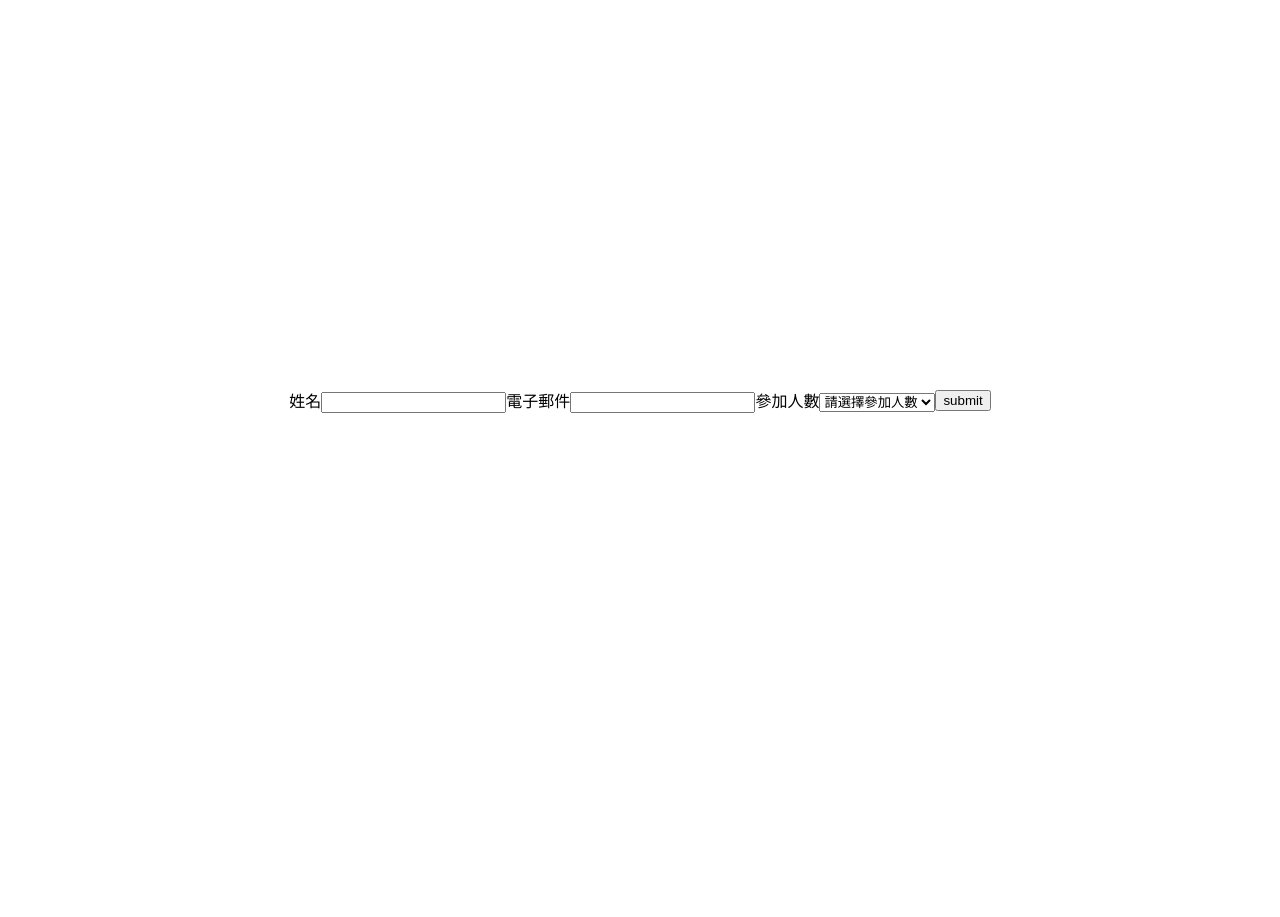
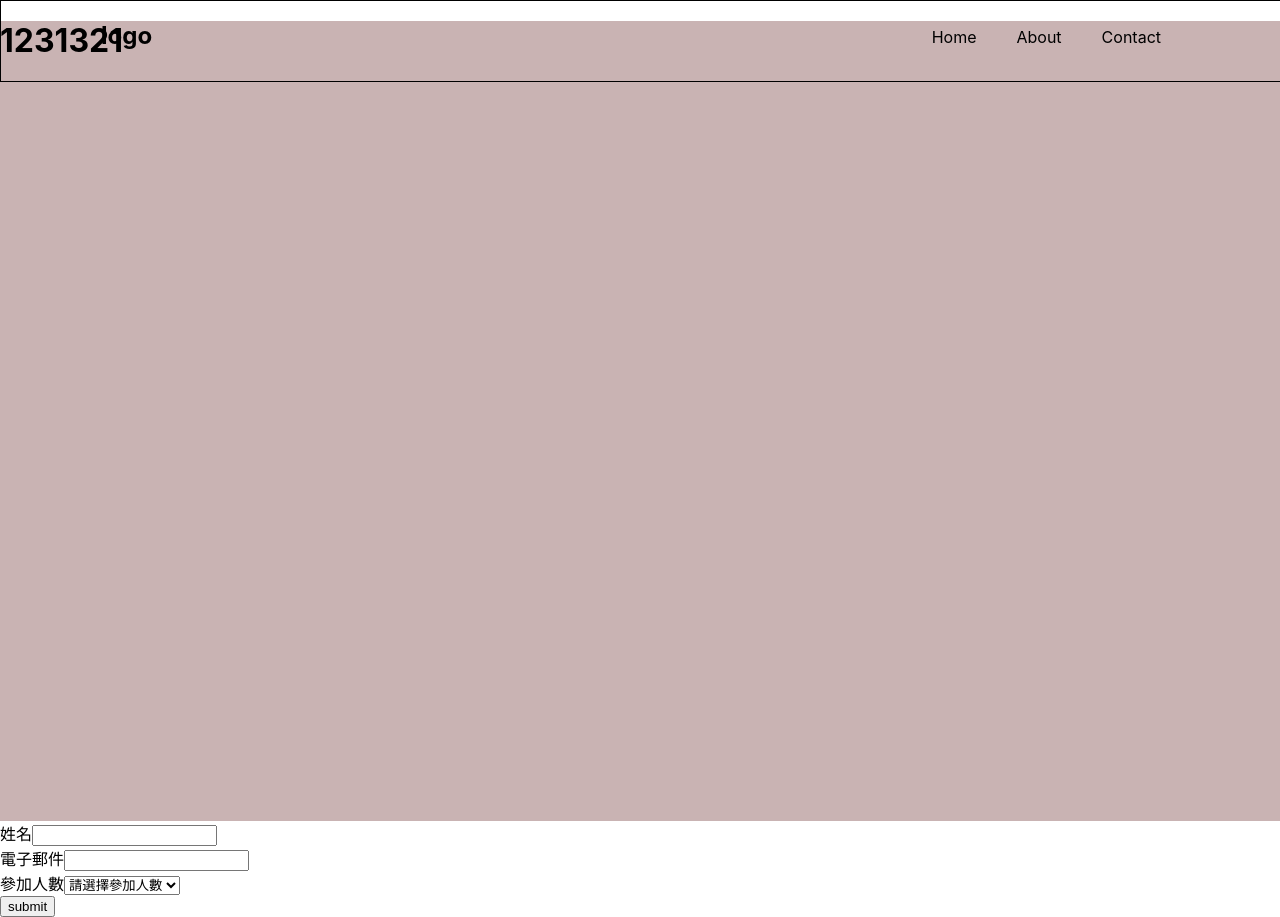
Before and after one commit to tsukimi0116/Wedding-Invitation, a React (Create React App) app: page / in a window 1280 px wide. Before the commit the page ends 800 px from the top, so only its background shows below. Built offline with nearby package versions, Linux system fonts and the light colour scheme.

Commit message:
202205091649

```diff
--- a/src/Page/Home/Components/Home.jsx
+++ b/src/Page/Home/Components/Home.jsx
@@ -1,11 +1,17 @@
-import React from 'react';
-import Select from './Select';
+import React from 'react'
+import Navbar from './Navbar'
+import Main from './Main'
+import Select from './Select'
 import '../Stylesheets/Home.css'
 
 const Home = () => {
 
     return (
-        <Select />
+        <div>
+            <Navbar />
+            <Main />
+            <Select />
+        </div>
     )
 }
 
--- /dev/null
+++ b/src/Page/Home/Components/Main.jsx
@@ -0,0 +1,11 @@
+import React from 'react'
+
+const Main = () => {
+    return (
+        <div className='Main'>
+            <h1>1231321</h1>
+        </div>
+    )
+}
+
+export default Main
--- /dev/null
+++ b/src/Page/Home/Components/Navbar.jsx
@@ -0,0 +1,17 @@
+import React from 'react'
+
+const Navbar = () => {
+
+    return (
+        <nav className='Navbar'>
+            <h1>logo</h1>
+            <ul>
+                <li>Home</li>
+                <li>About</li>
+                <li>Contact</li>
+            </ul>
+        </nav>
+    )
+}
+
+export default Navbar
--- a/src/Page/Home/Stylesheets/Home.css
+++ b/src/Page/Home/Stylesheets/Home.css
@@ -1,13 +1,37 @@
-.container {
-  height: 100vh;
+.Navbar {
+  z-index: 1300;
+  top: 0;
+  position: fixed;
   display: -webkit-box;
   display: -ms-flexbox;
   display: flex;
-  -webkit-box-pack: center;
-      -ms-flex-pack: center;
-          justify-content: center;
-  -webkit-box-align: center;
-      -ms-flex-align: center;
-          align-items: center;
+  -webkit-box-pack: justify;
+      -ms-flex-pack: justify;
+          justify-content: space-between;
+  width: 100vw;
+  height: 80px;
+  border: 1px black solid;
+}
+
+.Navbar h1 {
+  margin-left: 100px;
+}
+
+.Navbar ul {
+  margin-right: 100px;
+  display: -webkit-box;
+  display: -ms-flexbox;
+  display: flex;
+}
+
+.Navbar ul li {
+  cursor: pointer;
+  list-style: none;
+  padding: 10px 20px 0 20px;
+}
+
+.Main {
+  height: 100vh;
+  background-color: #c9b3b3;
 }
 /*# sourceMappingURL=Home.css.map */
--- a/src/Page/Home/Stylesheets/Home.scss
+++ b/src/Page/Home/Stylesheets/Home.scss
@@ -1,6 +1,26 @@
-.container{
+.Navbar{
+    z-index: 1300;
+    top: 0;
+    position: fixed;
+    display: flex;
+    justify-content: space-between;
+    width: 100vw;
+    height: 80px;
+    border: 1px black solid;
+    h1{
+        margin-left: 100px;
+    }
+    ul{
+        margin-right: 100px;
+        display: flex;
+        li{
+            cursor: pointer;
+            list-style: none;
+            padding: 10px 20px 0 20px;
+        }
+    }
+}
+.Main{
     height: 100vh;
-    display: flex;
-    justify-content: center;
-    align-items: center;
+    background-color: #c9b3b3;
 }
```
Also changed, not shown: 1 other file (tests, documents, lock files or other folders).
